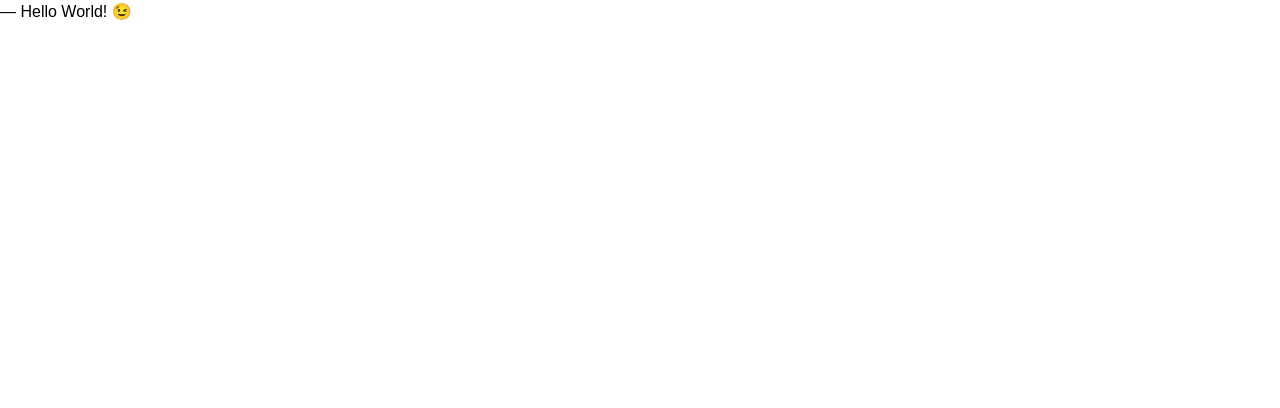
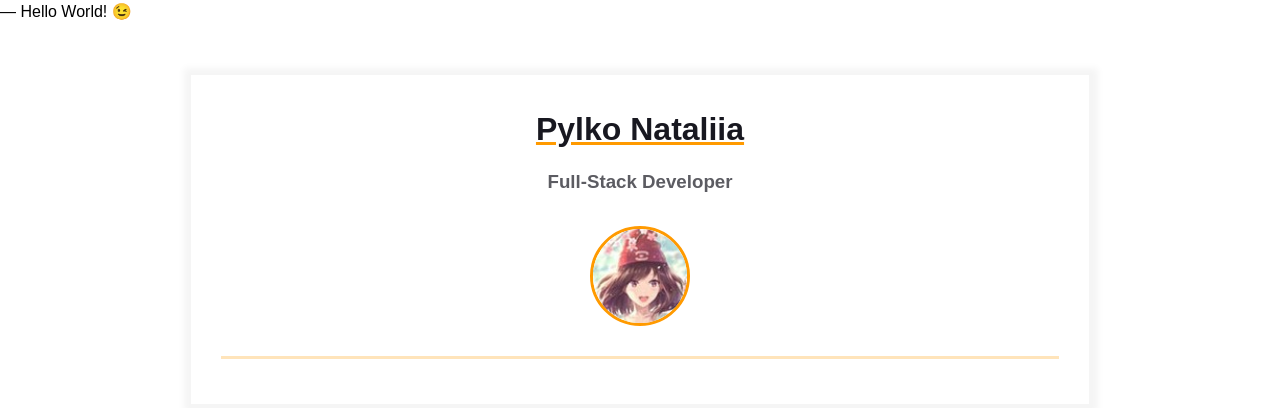
Before and after one commit to pylkonata/homepage, a plain HTML site: page index.html in a window 1280 px wide. Drawn offline with Linux system fonts and the light colour scheme.

Commit message:
feat: add main container with avatar

```diff
--- a/index.html
+++ b/index.html
@@ -8,5 +8,29 @@
   </head>
   <body>
     ― Hello World! &#x1F609;
+    <main>
+      <div class="resume">
+        <div class="container">
+          <div class="resume__block">
+            <h1 class="contact-info__header">Pylko Nataliia</h1>
+            <h3 class="contact-info__sub-header">Full-Stack Developer</h3>
+
+            <div class="contact_info_container fh">
+              <div class="contact-info__block"></div>
+
+              <div class="contact-info__block contact-info__block--center">
+                <img
+                  class="contact-info__avatar"
+                  src="assets/avatar.jpg"
+                  alt="Avatar"
+                />
+              </div>
+
+              <div class="contact-info__block"></div>
+            </div>
+          </div>
+        </div>
+      </div>
+    </main>
   </body>
 </html>
```
Also changed, not shown: assets/avatar.jpg (added).
